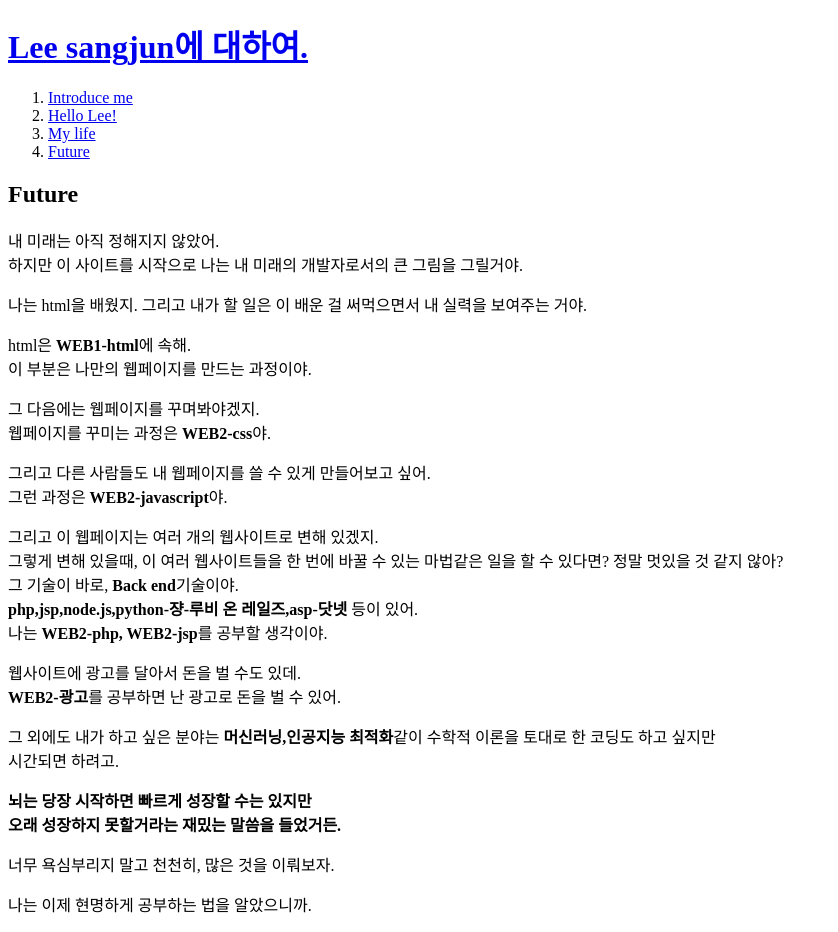
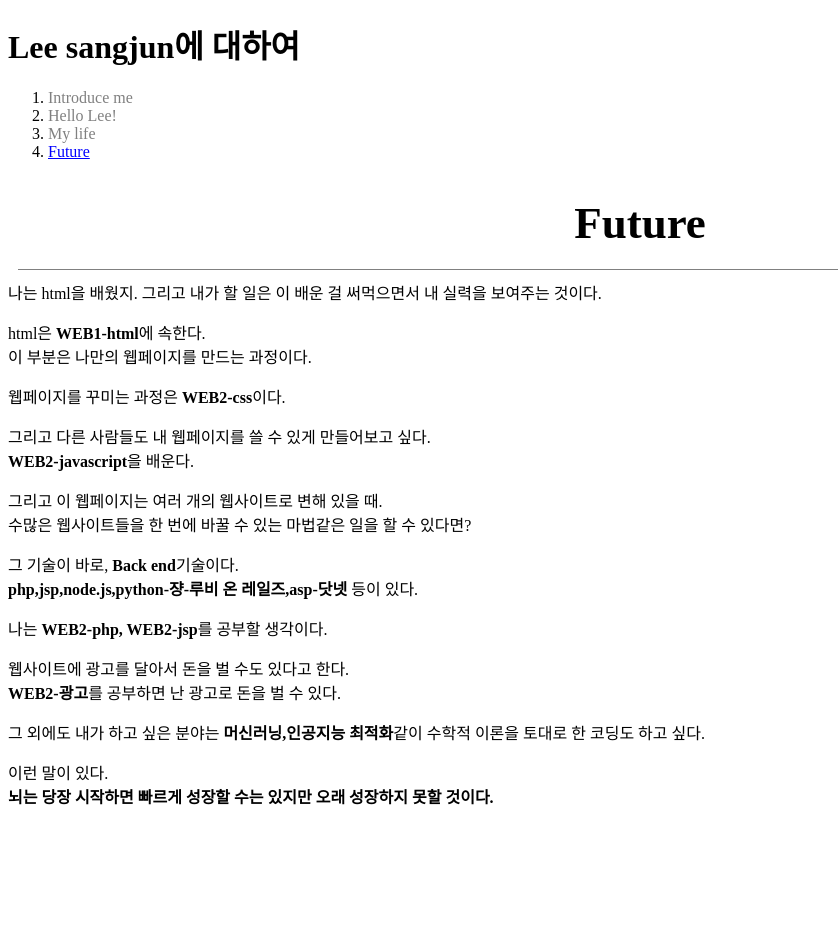
Before and after one commit to TwooFace/my-first-website, a plain HTML site: page 4.html in a window 1280 px wide. Shown: the whole page, without its empty margins (0-838 px from the left). After the commit the page ends 824 px from the top, so only its background shows below. Drawn offline with Linux system fonts and the light colour scheme.

Commit message:
Add files via upload

```diff
--- a/4.html
+++ b/4.html
@@ -3,57 +3,68 @@
 <head>
   <title>WEB1 - Future</title>
   <meta charset="utf-8">
+  <style>
+    h2{
+      font-size: 45px;
+      text-align: center;
+      border-bottom: 1px solid gray;
+      margin: 10px;
+      padding: 20px;
+    }
+    a {
+      color: black;
+      text-decoration: none;
+    }
+    #active{
+      color: blue;
+    }
+    .saw{
+      color: gray;
+    }
+  </style>
 </head>
 <body>
-  <h1><a href="index.html">Lee sangjun에 대하여.</h1>
+  <h1><a href="index.html">Lee sangjun에 대하여</h1>
   <ol>
-    <li><a href="1.html">Introduce me</a></li>
-    <li><a href="2.html">Hello Lee!</a></li>
-    <li><a href="3.html">My life</a></li>
-    <li><a href="4.html">Future</a></li>
+    <li><a href="1.html" class="saw">Introduce me</a></li>
+    <li><a href="2.html" class="saw">Hello Lee!</a></li>
+    <li><a href="3.html" class="saw">My life</a></li>
+    <li><a href="4.html" class="saw" id="active" style="text-decoration:underline;">Future</a></li>
   </ol>
   <h2>Future</h2>
-    <p>
-      내 미래는 아직 정해지지 않았어.<br>
-      하지만 이 사이트를 시작으로 나는 내 미래의 개발자로서의 큰 그림을 그릴거야.<br>
-      <p>
-        나는 html을 배웠지. 그리고 내가 할 일은 이 배운 걸 써먹으면서 내 실력을 보여주는 거야.<br>
+
+        나는 html을 배웠지. 그리고 내가 할 일은 이 배운 걸 써먹으면서 내 실력을 보여주는 것이다.<br>
       </p>
         <p>
-          html은 <strong>WEB1-html</strong>에 속해.<br>
-          이 부분은 나만의 웹페이지를 만드는 과정이야.<br>
+          html은 <strong>WEB1-html</strong>에 속한다.<br>
+          이 부분은 나만의 웹페이지를 만드는 과정이다.<br>
         </p>
         <p>
-          그 다음에는 웹페이지를 꾸며봐야겠지.<br>
-          웹페이지를 꾸미는 과정은 <strong>WEB2-css</strong>야.<br>
+          웹페이지를 꾸미는 과정은 <strong>WEB2-css</strong>이다.<br>
         </p>
         <p>
-          그리고 다른 사람들도 내 웹페이지를 쓸 수 있게 만들어보고 싶어.<br>
-          그런 과정은 <strong>WEB2-javascript</strong>야.<br
+          그리고 다른 사람들도 내 웹페이지를 쓸 수 있게 만들어보고 싶다.<br>
+          <strong>WEB2-javascript</strong>을 배운다.<br
         </p>
       </p>
       <p>
-        그리고 이 웹페이지는 여러 개의 웹사이트로 변해 있겠지.<br>
-        그렇게 변해 있을때, 이 여러 웹사이트들을 한 번에 바꿀 수 있는 마법같은 일을 할 수 있다면?
-        정말 멋있을 것 같지 않아?<br>
-        그 기술이 바로, <strong>Back end</strong>기술이야.<br>
-        <strong>php,jsp,node.js,python-쟝-루비 온 레일즈,asp-닷넷</strong> 등이 있어.<br>
-        나는 <strong>WEB2-php, WEB2-jsp</strong>를 공부할 생각이야.
+        그리고 이 웹페이지는 여러 개의 웹사이트로 변해 있을 때.<br>
+        수많은 웹사이트들을 한 번에 바꿀 수 있는 마법같은 일을 할 수 있다면?<br>
+        <p>
+        그 기술이 바로, <strong>Back end</strong>기술이다.<br>
+        <strong>php,jsp,node.js,python-쟝-루비 온 레일즈,asp-닷넷</strong> 등이 있다.<br>
+        </p>
+        나는 <strong>WEB2-php, WEB2-jsp</strong>를 공부할 생각이다.
       </p>
       <p>
-        웹사이트에 광고를 달아서 돈을 벌 수도 있데.<br>
-        <strong>WEB2-광고</strong>를 공부하면 난 광고로 돈을 벌 수 있어.
+        웹사이트에 광고를 달아서 돈을 벌 수도 있다고 한다.<br>
+        <strong>WEB2-광고</strong>를 공부하면 난 광고로 돈을 벌 수 있다.
       </p>
-        그 외에도 내가 하고 싶은 분야는 <strong>머신러닝,인공지능 최적화</strong>같이 수학적 이론을 토대로 한 코딩도 하고 싶지만<br>
-        시간되면 하려고.<br>
+        그 외에도 내가 하고 싶은 분야는 <strong>머신러닝,인공지능 최적화</strong>같이 수학적 이론을 토대로 한 코딩도 하고 싶다.<br>
           <p>
-            <strong>뇌는 당장 시작하면 빠르게 성장할 수는 있지만<br>
-              오래 성장하지 못할거라는 재밌는 말씀을 들었거든.</strong><br>
-            </p>
-            너무 욕심부리지 말고 천천히, 많은 것을 이뤄보자.<br>
-      <p>
-        나는 이제 현명하게 공부하는 법을 알았으니까.<br>
-      </p>
+            이런 말이 있다.<br>
+            <strong>뇌는 당장 시작하면 빠르게 성장할 수는 있지만 오래 성장하지 못할 것이다.</strong><br>
+          </p>
     </p>
 </body>
 </html>
```
Also changed, not shown: 1.html (+21 -4 lines), 2.html (+22 -3 lines), 3.html (+23 -4 lines), box.html (added, +26 -0 lines), ebsilon_delta.html (+13 -0 lines), index.html (+76 -6 lines).
